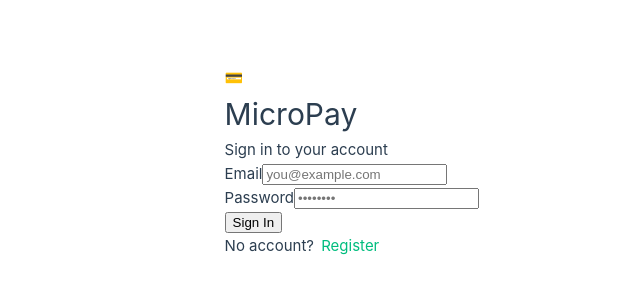
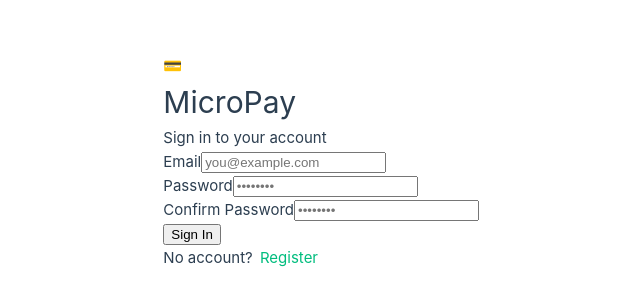
Before and after one commit to Aubscure/micropay-frontend, a Vue app: page /login in a window 1280 px wide. Shown: the part 238-542 px from the top of the page, without its empty margins (161-801 px from the left). Built offline with nearby package versions, Linux system fonts and the light colour scheme.

Commit message:
Add all view components

```diff
--- a/src/views/LoginView.vue
+++ b/src/views/LoginView.vue
@@ -66,6 +66,17 @@
           />
         </div>
 
+        <div>
+          <label class="block text-sm font-medium text-gray-700 mb-1">Confirm Password</label>
+          <input
+            v-model="confirmPassword"
+            type="text"
+            placeholder="••••••••"
+            class="w-full border border-gray-300 rounded-lg px-4 py-2 text-sm focus:outline-none focus:ring-2 focus:ring-blue-500"
+            @keyup.enter="handleLogin"
+          />
+        </div>
+
         <button
           @click="handleLogin"
           :disabled="loading"
```
